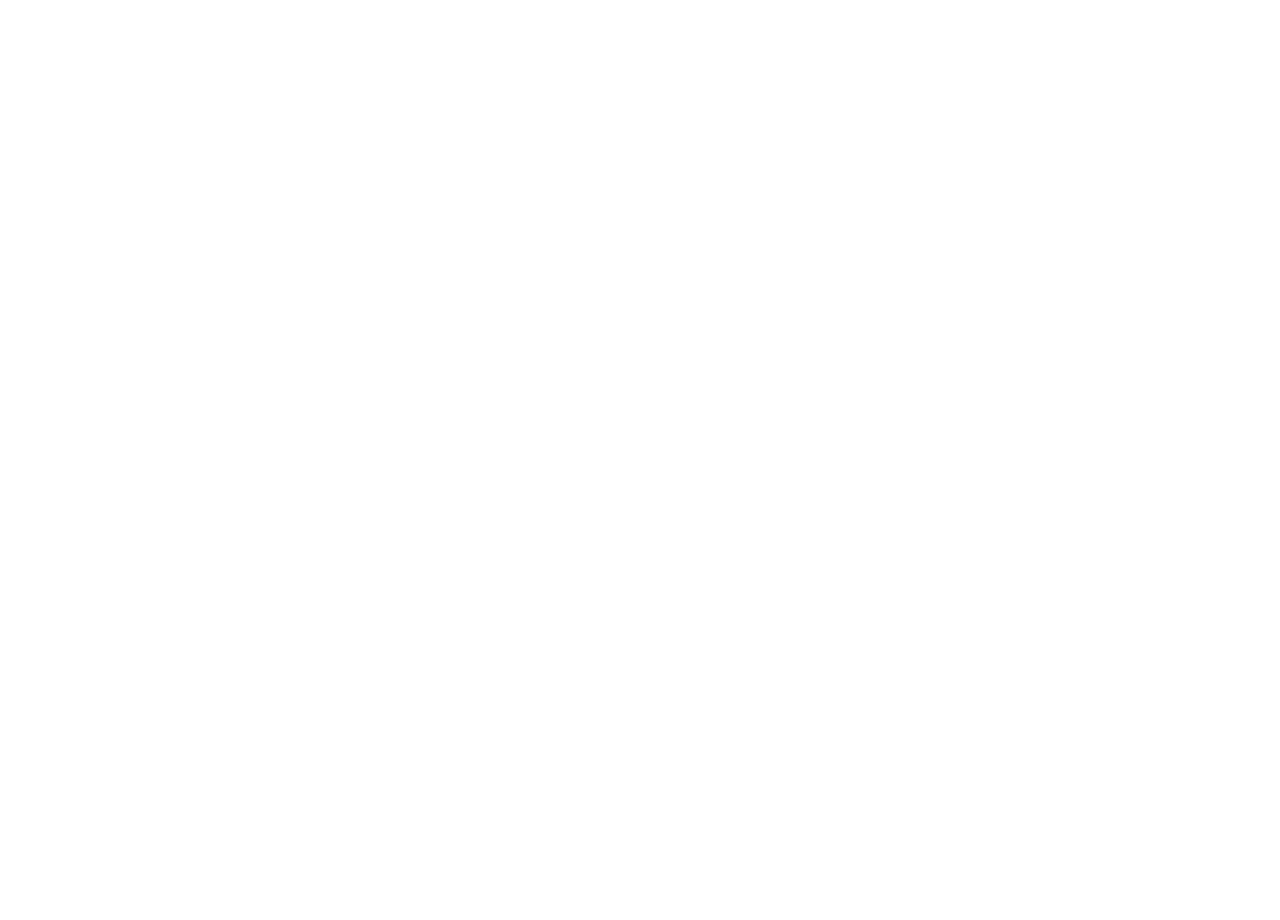
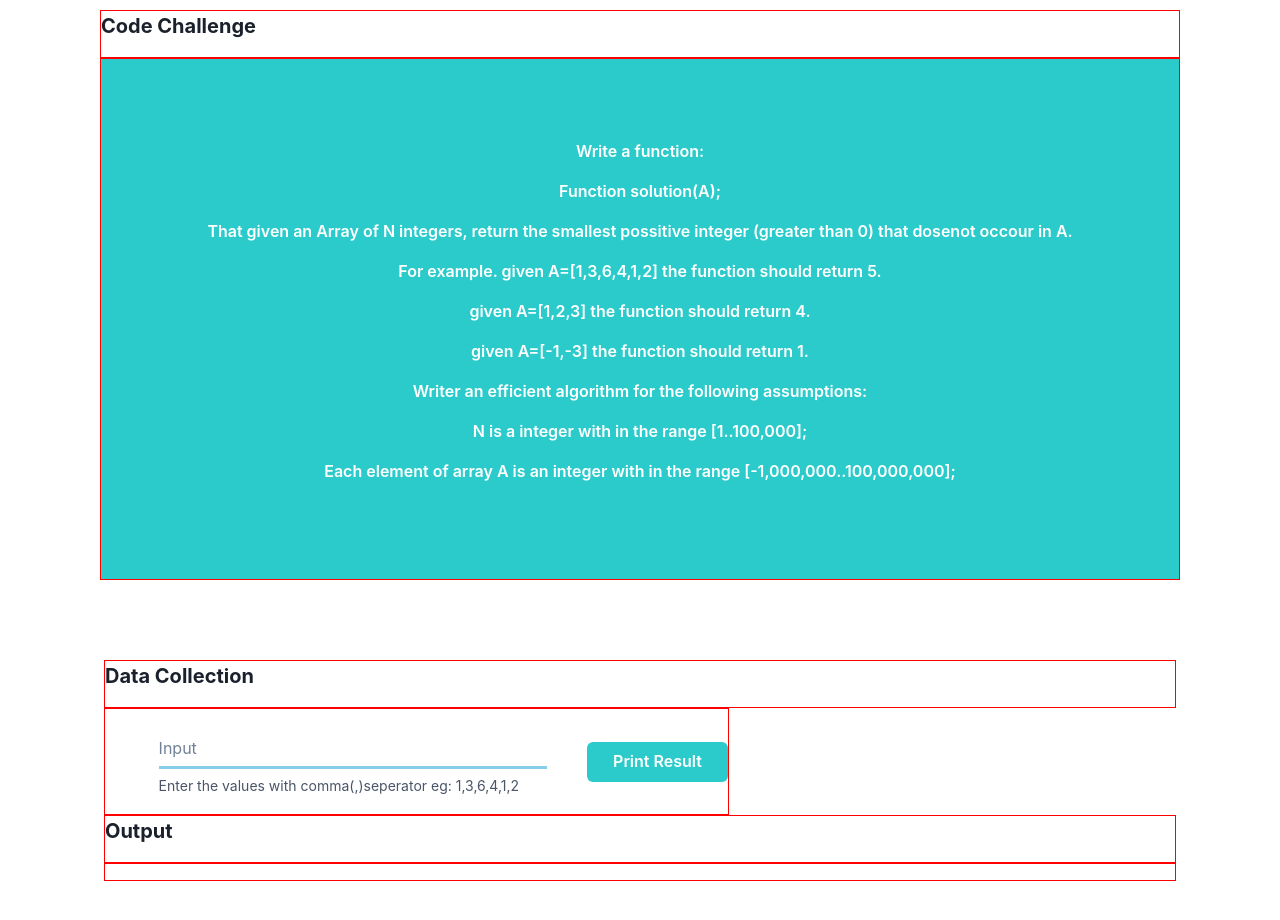
Before and after one commit to aamirkhan9420/ArBaDevelopment, a React (Create React App) app in the folder arba_app/: page /codingchallenge in a window 1280 px wide. Before the commit this address had no page. Shown: the part 120-1040 px from the top of the page. Before the commit the page ends 800 px from the top, so only its background shows below. Built offline with nearby package versions, Linux system fonts and the light colour scheme; no server answers.

Commit message:
code challenge page added

```diff
--- a/arba_app/db.json
+++ b/arba_app/db.json
@@ -1,18 +1,5 @@
 {
   "cart": [
-    {
-      "id": 3,
-      "title": "Mens Cotton Jacket",
-      "price": 55.99,
-      "description": "great outerwear jackets for Spring/Autumn/Winter, suitable for many occasions, such as working, hiking, camping, mountain/rock climbing, cycling, traveling or other outdoors. Good gift choice for you or your family member. A warm hearted love to Father, husband or son in this thanksgiving or Christmas Day.",
-      "category": "men's clothing",
-      "image": "https://fakestoreapi.com/img/71li-ujtlUL._AC_UX679_.jpg",
-      "rating": {
-        "rate": 4.7,
-        "count": 500
-      },
-      "quantity": 2
-    },
     {
       "id": 4,
       "title": "Mens Casual Slim Fit",
@@ -24,7 +11,7 @@
         "rate": 2.1,
         "count": 430
       },
-      "quantity": 1
+      "quantity": 2
     }
   ]
 }
--- /dev/null
+++ b/arba_app/src/Components/CodingChallenge/CodingChallenge.jsx
@@ -0,0 +1,15 @@
+import { Box } from '@chakra-ui/react'
+import React from 'react'
+import ProblemBox from './ProblemBox'
+import UserInputBox from './UserInputBox'
+
+function CodingChallenge() {
+  return (
+    <Box>
+        <ProblemBox />
+        <UserInputBox />
+    </Box>
+  )
+}
+
+export default CodingChallenge
--- /dev/null
+++ b/arba_app/src/Components/CodingChallenge/OutputBox.jsx
@@ -0,0 +1,19 @@
+import { Box, Text } from '@chakra-ui/react'
+import React from 'react'
+
+function OutputBox({ans}) {
+  return (
+    <Box >
+    <Box  textAlign={"left"} fontSize={20} fontWeight={700}  border={"1px solid red"} m={"auto"}>
+        <Text>Output</Text>
+    </Box>
+     <Box display={"flex"} justifyContent={{base:"center",sm:"center",md:"left",lg:"left",xl:"left"}} alignItems={"center"} fontSize={20} fontWeight={700}  border={"1px solid red"} m={"auto"} pl={"5%"}>
+        <Text bgColor={"rgb(44, 203, 203)"} w={"fit-content"} color={"white"} pl={10} pr={10}>
+            {ans}
+        </Text>
+     </Box>
+    </Box>
+  )
+}
+
+export default OutputBox
--- /dev/null
+++ b/arba_app/src/Components/CodingChallenge/ProblemBox.jsx
@@ -0,0 +1,26 @@
+import { Box, Text } from '@chakra-ui/react'
+import React from 'react'
+
+function ProblemBox() {
+    return (
+        <Box m={"auto"} padding={{ base: 4, sm: 14, md: 14, lg: 8, xl: 10 }} >
+            <Box w={"90%"} textAlign={"left"} fontSize={20} fontWeight={700}  border={"1px solid red"} m={"auto"}>
+                <Text>Code Challenge</Text>
+            </Box>
+            <Box border={"1px solid red"} w={"90%"} m={"auto"} pt={20} pb={20} bgColor={"rgb(44, 203, 203)"} color={"white"} fontWeight={600} >
+                <Text>Write a function:</Text>
+                <Text>Function solution(A);</Text>
+                <Text>That given an Array of N integers, return the smallest possitive integer (greater than 0) that dosenot occour in A.</Text>
+                <Text>For example. given A=[1,3,6,4,1,2] the function should return 5. </Text>
+                <Text> given A=[1,2,3] the function should return 4. </Text>
+                <Text> given A=[-1,-3] the function should return 1. </Text>
+                <Text> Writer an efficient algorithm for the following assumptions:</Text>
+                <Text> N is a integer with in the range [1..100,000];</Text>
+                <Text> Each element of array A is an integer with in the range [-1,000,000..100,000,000];</Text>
+            </Box>
+
+        </Box>
+    )
+}
+
+export default ProblemBox
--- /dev/null
+++ b/arba_app/src/Components/CodingChallenge/UserInputBox.jsx
@@ -0,0 +1,48 @@
+import { Box, Button, Input, InputGroup, Text } from '@chakra-ui/react'
+import React, { useState } from 'react'
+import {
+    FormControl,
+    FormLabel,
+    FormErrorMessage,
+    FormHelperText,
+} from '@chakra-ui/react'
+import OutputBox from './OutputBox'
+
+function UserInputBox() {
+    let [inp, setInput] = useState("")
+    let [ans, setAns] = useState("")
+
+    let handleform=(inp)=>{
+        inp=inp.split(",").map(Number)
+        console.log(inp)
+        let x = 1
+
+        inp.filter(x => x >= 1)
+         .sort((a, b) => a - b)
+         .map((val, i, arr) => {
+            if(x < arr[i]) return
+            x = arr[i] + 1
+        })
+          setAns(x)
+        return x
+    }
+    return (
+        <Box m={"auto"} padding={{ base: 4, sm: 14, md: 14, lg: 8, xl: 10 }} w={"90%"}>
+            <Box textAlign={"left"} fontSize={20} fontWeight={700} border={"1px solid red"} m={"auto"}>
+                <Text>Data Collection</Text>
+            </Box>
+
+            <Box pl= {{base:"0%",sm:"2%",md:"5%",lg:"5%",xl:"5%"}} border={"1px solid red"} w={"fit-content"} textAlign={"left"} display={"flex"} flexDir={{base:"column",sm:"column",md:"row",lg:"row",xl:"row"}} justifyContent={"space-between"} alignItems={"center"} gap={10} pt={5} pb={5} >
+                <FormControl>
+                    <Input value={inp} onChange={(e) => setInput(e.target.value)} placeholder='Input' variant="flushed" borderBottom="3px solid skyblue" />
+                    <FormHelperText>Enter the values with comma(,)seperator eg: 1,3,6,4,1,2</FormHelperText>
+                </FormControl>
+                <Button onClick={()=>handleform(inp)} pl={10} pr={10} bgColor={"rgb(44, 203, 203)"} color={"white"}>Print Result</Button>
+
+            </Box>
+            <OutputBox ans={ans}/>
+        </Box>
+    )
+}
+
+export default UserInputBox
--- a/arba_app/src/Components/Navbar/Navbar.jsx
+++ b/arba_app/src/Components/Navbar/Navbar.jsx
@@ -3,28 +3,33 @@
 import Logo from '../Logo/Logo'
 import Badge from "@material-ui/core/Badge";
 import ShoppingCartIcon from "@material-ui/icons/ShoppingCart"
-import { useNavigate } from 'react-router-dom';
+import { useLocation, useNavigate } from 'react-router-dom';
 import { VscAccount } from "react-icons/vsc"
 import { Link } from 'react-router-dom';
 import { useSelector } from 'react-redux';
+import { useDispatch } from 'react-redux';
+import { GetCart } from '../../redux/App/action';
 
 
 function Navbar() {
-    let [total,setTotal]=useState("")
+    let [total, setTotal] = useState("")
     let navigate = useNavigate()
+    let location = useLocation()
+    let dispatch=useDispatch()
     let isAuth = useSelector((state) => {
         return state.AuthReducer.isAuth
     })
     let cart = useSelector((state) => {
         return state.AppReducer.cart
     })
-    useEffect(()=>{
-        let t=0
-        for(let i=0;i<cart.length;i++){
-            t+=cart[i].quantity
+    useEffect(() => {
+        dispatch(GetCart())
+        let t = 0
+        for (let i = 0; i < cart.length; i++) {
+            t += cart[i].quantity
         }
         setTotal(t)
-    },[cart.length])
+    }, [cart.length])
     return (
         <Flex p={10} zIndex={700} w={"100%"} boxShadow="sm" height={"90px"} alignItems={"center"} justifyContent="space-between" bgColor={"white"} position="sticky" top={0}  >
             <Link to={"/"}>
@@ -48,24 +53,27 @@
                         color={"skyblue"}
                     />
 
-                    <MenuList bgColor={"black"} color={"skyblue"} fontWeight={700}>
+                    <MenuList bgColor={"black"} color={"skyblue"} fontWeight={700} fontSize={20}>
                         {isAuth ? <MenuItem onClick={() => {
                             localStorage.removeItem("isAuth")
                             navigate("/login")
                         }}>Logout</MenuItem> :
+                            <Link to={"/login"}>
                                 <MenuItem>
-                                <Link to={"/login"}>
                                     Login
+                                </MenuItem>
+                            </Link>}
+
+                        <Link to={"/profile"}>
+                            <MenuItem>
+                                Profile
+                            </MenuItem>
                         </Link>
-                            </MenuItem>}
+                        <Link to={"/codingchallenge"}>
                             <MenuItem>
-                        <Link to={"/profile"}>
-                         Profile
+                                Code Challenge
+                            </MenuItem>
                         </Link>
-                        </MenuItem>
-                        <MenuItem>
-                            Code challenge
-                        </MenuItem>
 
                     </MenuList>
                 </Menu>
--- a/arba_app/src/Components/Products/Products.jsx
+++ b/arba_app/src/Components/Products/Products.jsx
@@ -27,7 +27,7 @@
   console.log(products)
     return (
         <Box m={"auto"} padding={{ base: 4, sm: 14, md: 14, lg: 8, xl: 10 }} >
-            <Box w="100%" textAlign={"left"} fontSize={20} fontWeight={600}>
+            <Box w="100%" textAlign={"left"} fontSize={20} fontWeight={700}>
                 <Text>Products</Text>
             </Box>
             <Grid m={"auto"} templateRows='repeat(2, 1fr)' templateColumns={{ base: 'repeat(1, 1fr)', sm: 'repeat(1, 1fr)', md: 'repeat(2, 1fr)', lg: 'repeat(3, 1fr)', xl: 'repeat(4, 1fr)' }}
--- a/arba_app/src/Components/account/Profile.jsx
+++ b/arba_app/src/Components/account/Profile.jsx
@@ -3,6 +3,7 @@
 import { ModalBox } from '../TermsAndCondition'
 
 function Profile() {
+
   return (
    <Stack spacing={5}>
         <Box boxShadow={"md"} m={"auto"} mt={"4%"} w={"300px"} borderRadius={10}>
--- a/arba_app/src/Components/routes/AllRoutes.jsx
+++ b/arba_app/src/Components/routes/AllRoutes.jsx
@@ -5,6 +5,7 @@
 import Signup from '../account/Signup'
 import AllProducts from '../AllProducts/AllProducts'
 import Cart from '../Cart/Cart'
+import CodingChallenge from '../CodingChallenge/CodingChallenge'
 import Home from '../Home/Home'
 import RequiredAuth from '../RequiredAuth'
 
@@ -23,6 +24,9 @@
     <Route path='/products' element={<AllProducts />}/>
     <Route path='/cart' element={<Cart />}/>
     <Route path='/profile' element={<Profile />}/>
+    <Route path='/codingchallenge' element={<CodingChallenge />}/>
+
+
 
 
 
--- a/arba_app/src/redux/App/reducer.js
+++ b/arba_app/src/redux/App/reducer.js
@@ -8,7 +8,7 @@
 }
 let reducer = (oldState = initailState, action) => {
     let { type, payload } = action
-
+    console.log(payload)
     switch (type) {
         // ---------------------------Getproductstart-----------------//
 
```
Also changed, not shown: arba_app/src/Components/CardBox.jsx (+9 -4 lines), arba_app/src/redux/App/action.js (+9 -8 lines). Lines whose indentation alone changed are shown as unchanged.
